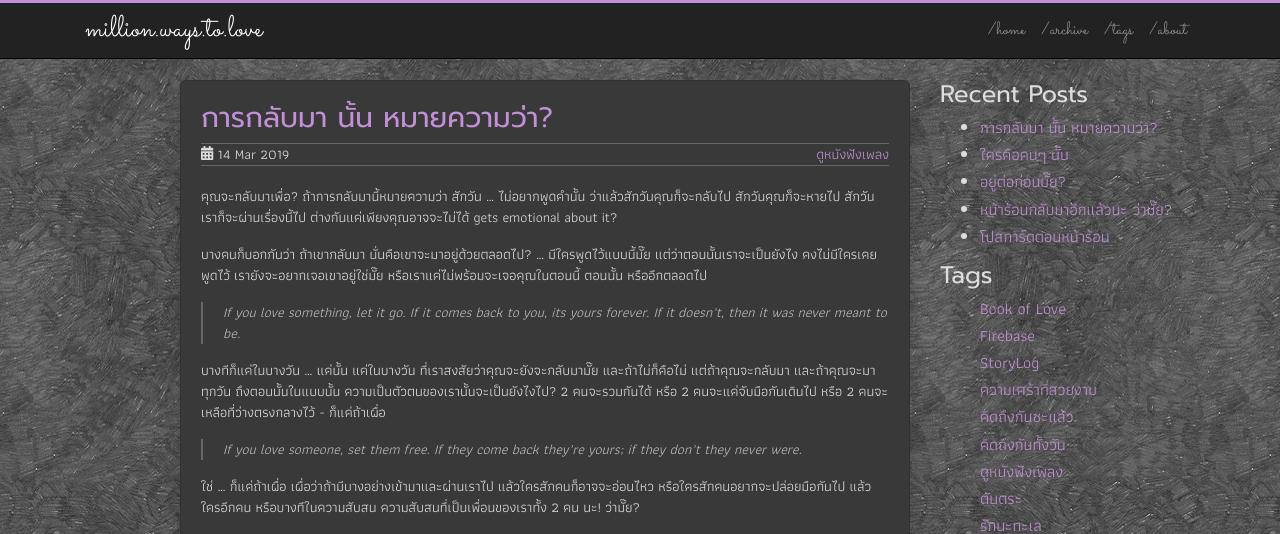
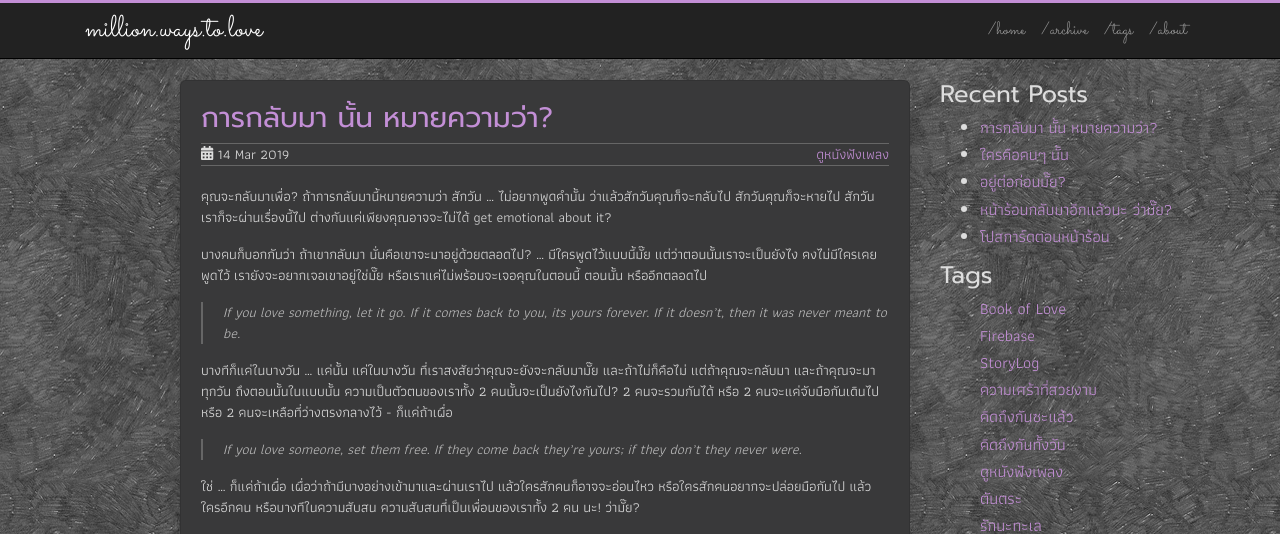
Before and after one commit to sdeehub/love, a Jekyll site: the page built from _posts/2019-03-14-come-back-4-what.md, in a window 1280 px wide and 1295 px high. Shown: the top 534 px of the window. Built offline with Jekyll 4.4.1, drawn with Linux system fonts in a browser that asks for light colours; comment, search, counter and statistics services are not loaded; grey boxes are pictures that could not be loaded.

Commit message:
clean and done

```diff
--- a/_posts/2019-03-14-come-back-4-what.md
+++ b/_posts/2019-03-14-come-back-4-what.md
@@ -7,13 +7,13 @@ tags:
 description: บางครั้งความหมายก็ไม่ได้มีประโยชน์หรือเปล่านะ
 comments: true
 ---
-คุณจะกลับมาเพื่อ? ถ้าการกลับมานี้หมายความว่า สักวัน ... ไม่อยากพูดคำนั้น ว่าแล้วสักวันคุณก็จะกลับไป สักวันคุณก็จะหายไป สักวันเราก็จะผ่านเรื่องนี้ไป ต่างกันแค่เพียงคุณอาจจะไม่ได้ gets emotional about it?
+คุณจะกลับมาเพื่อ? ถ้าการกลับมานี้หมายความว่า สักวัน ... ไม่อยากพูดคำนั้น ว่าแล้วสักวันคุณก็จะกลับไป สักวันคุณก็จะหายไป สักวันเราก็จะผ่านเรื่องนี้ไป ต่างกันแค่เพียงคุณอาจจะไม่ได้ get emotional about it?
 
 บางคนก็บอกกันว่า ถ้าเขากลับมา นั่นคือเขาจะมาอยู่ด้วยตลอดไป? ... มีใครพูดไว้แบบนี้มั๊ย แต่ว่าตอนนั้นเราจะเป็นยังไง คงไม่มีใครเคยพูดไว้ เรายังจะอยากเจอเขาอยู่ใช่มั๊ย หรือเราแค่ไม่พร้อมจะเจอคุณในตอนนี้ ตอนนั้น หรืออีกตลอดไป
 
 > If you love something, let it go. If it comes back to you, its yours forever. If it doesn’t, then it was never meant to be.
 
-บางทีก็แค่ในบางวัน ... แค่นั้น แค่ในบางวัน ที่เราสงสัยว่าคุณจะยังจะกลับมามั๊ย และถ้าไม่ก็คือไม่ แต่ถ้าคุณจะกลับมา และถ้าคุณจะมาทุกวัน ถึงตอนนั้นในแบบนั้น ความเป็นตัวตนของเรานั้นจะเป็นยังไงไป? 2 คนจะรวมกันได้ หรือ 2 คนจะแค่จับมือกันเดินไป หรือ 2 คนจะเหลือที่ว่างตรงกลางไว้ - ก็แค่ถ้าเผื่อ
+บางทีก็แค่ในบางวัน ... แค่นั้น แค่ในบางวัน ที่เราสงสัยว่าคุณจะยังจะกลับมามั๊ย และถ้าไม่ก็คือไม่ แต่ถ้าคุณจะกลับมา และถ้าคุณจะมาทุกวัน ถึงตอนนั้นในแบบนั้น ความเป็นตัวตนของเราทั้ง 2 คนนั้นจะเป็นยังไงกันไป? 2 คนจะรวมกันได้ หรือ 2 คนจะแค่จับมือกันเดินไป หรือ 2 คนจะเหลือที่ว่างตรงกลางไว้ - ก็แค่ถ้าเผื่อ
 
 >If you love someone, set them free. If they come back they’re yours; if they don’t they never were.
 
```
Also changed, not shown: _posts/2018-10-30-sort-of-tantric-sex.md (+1 -1 lines).
